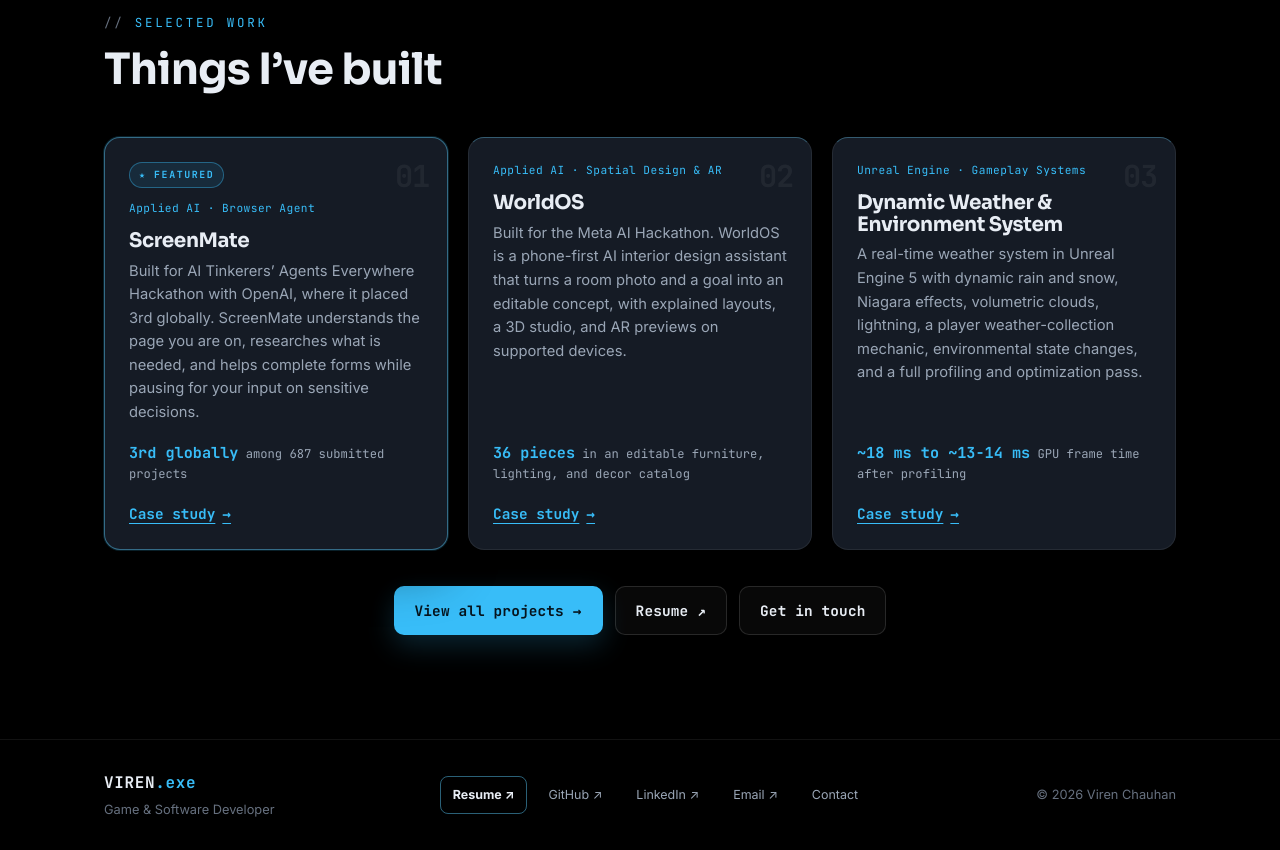
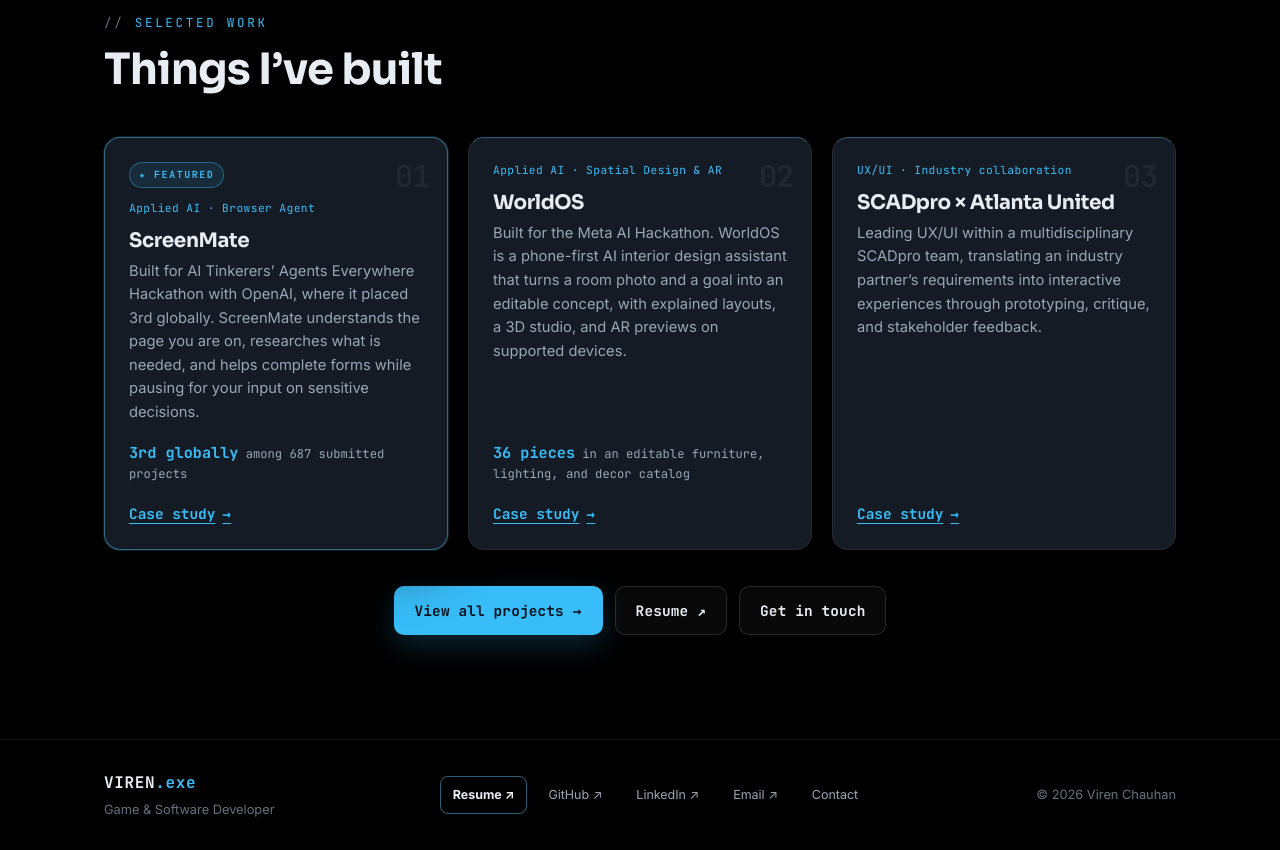
Before and after one commit to VirenChauhan19/Viren-Website, a React (Vite) app: page / in a window 1280 px wide. Shown: the part 2040-2890 px from the top of the page. Built offline with nearby package versions, Linux system fonts and the light colour scheme.

Commit message:
Feature SCADpro on the home page

```diff
--- a/src/site/pages/Home.jsx
+++ b/src/site/pages/Home.jsx
@@ -6,14 +6,13 @@ import Hero from '../Hero.jsx'
 import Page from '../Page.jsx'
 import { Media } from '../ProjectMedia.jsx'
 
-// Lead selected work with ScreenMate, followed by spatial AI and game systems.
-const FEATURED = ['screenmate', 'worldos', 'dynamic-weather-system']
+const FEATURED = ['screenmate', 'worldos', 'atlanta-united']
 
 function FeatCard({ p }) {
   return (
     <Link
       to={`/projects/${p.slug}`}
-      className={`feat-card ${p.type === 'ai' ? 'ai' : 'game'}${p.featured ? ' is-featured' : ''} reveal`}
+      className={`feat-card ${p.type}${p.featured ? ' is-featured' : ''} reveal`}
     >
       {p.featured && <span className="feat-flag">★ Featured</span>}
       <span className="feat-cat">{p.category}</span>
```
